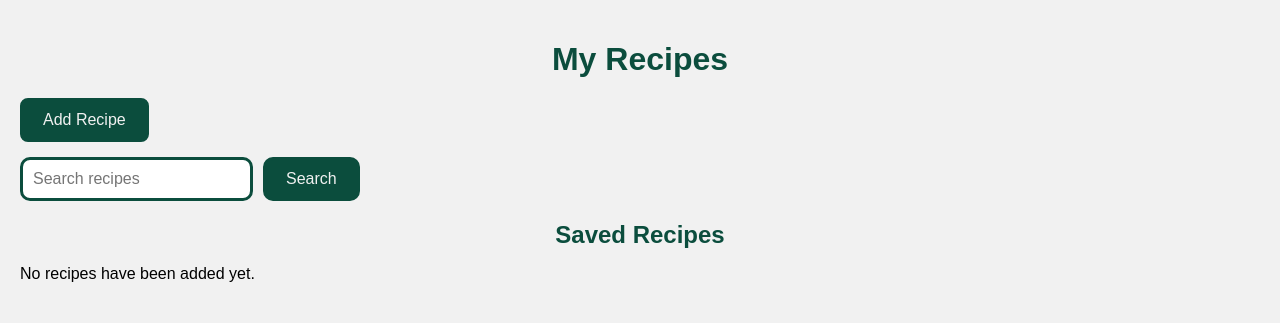
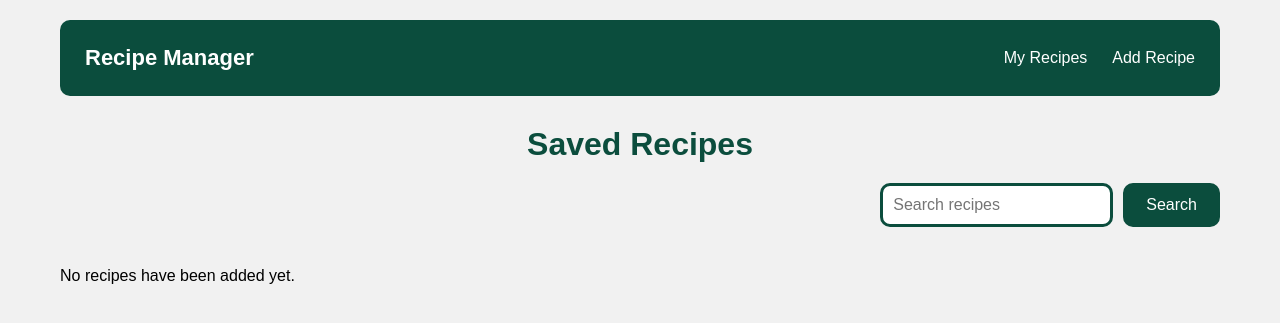
Before and after one commit to luciengland/CSCI4830, a Django app: page /recipes/ in a window 1280 px wide. Shown: the top 323 px of the page. Run offline with Django 5.2, Linux system fonts and the light colour scheme; data that the repository does not hold is empty.

Commit message:
added base navigation/styling

```diff
--- a/recipe_manager/static/recipe_manager/style.css
+++ b/recipe_manager/static/recipe_manager/style.css
@@ -3,8 +3,10 @@ body {
     background-color: #F1F1F1;
     font-family: Arial, sans-serif;
     color: #000000;
-    margin: 0;
+    margin: 0 auto;
     padding: 20px;
+    max-width: 1200px;
+    box-sizing: border-box;
 }
 
 /* My Recipes */
@@ -21,6 +23,19 @@ h2 {
     margin-top: 10px;
     margin-bottom: 10px;
 }
+/* -------------------------------- tool bar ------------------------------- */
+.recipe-toolbar {
+    display: flex;
+    justify-content: flex-end;
+    align-items: center;
+    margin-bottom: 20px;
+}
+
+.recipe-toolbar .search-form {
+    display: flex;
+    align-items: center;
+    gap: 10px;
+}
 
 /* ------------------------------ recipe cards ----------------------------- */
 
@@ -30,7 +45,9 @@ h2 {
     border: 3px solid #0B4D3D;
     border-radius: 30px;
     padding: 20px;
-    margin-bottom: 20px;
+    margin: 0 auto 20px;
+    max-width: 600px;
+    box-sizing: border-box;
 }
 
 /* recipe name */
@@ -61,7 +78,7 @@ h2 {
 .add-button {
     display: inline-block;
     background-color: #0B4D3D;
-    color: #F1F1F1;
+    color: white;
     border: 3px solid #0B4D3D;
     padding: 10px 20px;
     border-radius: 8px;
@@ -89,7 +106,7 @@ h2 {
 
 .search-form button {
     background-color: #0B4D3D;
-    color: #F1F1F1;
+    color: white;
     border: 3px solid #0B4D3D;
     border-radius: 10px;
     padding: 10px 20px;
@@ -117,7 +134,7 @@ h2 {
 .edit-button {
     display: inline-block;
     background-color: #0B4D3D;
-    color: #F1F1F1;
+    color: white;
     border: 3px solid #0B4D3D;
     padding: 10px 20px;
     border-radius: 8px;
@@ -133,7 +150,7 @@ h2 {
 .delete-button {
     display: inline-block;
     background-color: #0B4D3D;
-    color: #F1F1F1;
+    color: white;
     border: 3px solid #0B4D3D;
     padding: 10px 20px;
     border-radius: 8px;
@@ -148,10 +165,12 @@ h2 {
 
 /* -------------------------- back to recipes link ------------------------- */
 .back-link {
-    display: inline-block;
+    display: block;
+    width: fit-content;
+    margin: 25px auto 0;
     color: #0B4D3D;
     text-decoration: none;
-    margin-top: 10px;
+    font-weight: bold;
 }
 
 .back-link:hover {
@@ -166,6 +185,7 @@ h2 {
     padding: 20px;
     max-width: 600px;
     margin: 0 auto;     /* center form horizontally */
+    box-sizing: border-box;
 }
 
 .recipe-form input,
@@ -191,7 +211,7 @@ h2 {
 
 .recipe-form button {
     background-color: #0B4D3D;
-    color: #F1F1F1;
+    color: white;
     border: 3px solid #0B4D3D;
     border-radius: 30px;
     padding: 10px 20px;
@@ -202,3 +222,59 @@ h2 {
 .recipe-form button:hover {
     background-color: #049154;
 }
+
+/* ------------------------------ recipe actions ------------------------------ */
+.recipe-actions {
+    display: flex;
+    justify-content: center;
+    align-items: center;
+    gap: 10px;
+}
+
+.recipe-actions .edit-button,
+.recipe-actions .delete-button {
+    margin-bottom: 0;
+}
+
+
+/* ------------------------------ navigation bar ------------------------------ */
+.navbar {
+    background-color: #0B4D3D;
+    display: flex;
+    justify-content: space-between;
+    align-items: center;
+    padding: 25px 25px;
+    border-radius: 10px;
+    margin-bottom: 30px;
+}
+
+.navbar a {
+    color: white;
+    text-decoration: none;
+}
+
+.navbar-brand {
+    font-size: 22px;
+    font-weight: bold;
+}
+
+.navbar-links {
+    display: flex;
+    gap: 25px;
+}
+
+.navbar-links a:hover,
+.navbar-brand:hover {
+    color: #D2DDD8;
+}
+
+/* ------------------------- delete confirmation -------------------------- */
+.delete-confirmation {
+    text-align: center;
+    max-width: 600px;
+    margin: 0 auto;
+}
+
+.delete-confirmation p {
+    margin-bottom: 25px;
+}
--- /dev/null
+++ b/recipe_manager/templates/recipe_manager/base.html
@@ -0,0 +1,26 @@
+{% load static %}
+<!DOCTYPE html>
+<html>
+    <head>
+        <title>{% block title %}Recipe Manager{% endblock %}</title>
+        <link rel="stylesheet" href="{% static 'recipe_manager/style.css' %}">
+    </head>
+
+    <body>
+        <nav class="navbar">
+            <a href="{% url 'recipe_list' %}" class="navbar-brand">
+                Recipe Manager
+            </a>
+
+            <div class="navbar-links">
+                <a href="{% url 'recipe_list' %}">My Recipes</a>
+                <a href="{% url 'add_recipe' %}">Add Recipe</a>
+            </div>
+        </nav>
+
+        <main>
+            {% block content %}
+            {% endblock %}
+        </main>
+    </body>
+</html>
--- a/recipe_manager/templates/recipe_manager/recipe_list.html
+++ b/recipe_manager/templates/recipe_manager/recipe_list.html
@@ -1,28 +1,22 @@
-{% load static %}
-<!DOCTYPE html>
-<html>
-    <head>
-        <title>Recipe Manager</title>
-        <!-- add style sheet -->
-        <link rel="stylesheet" href="{% static 'recipe_manager/style.css' %}">
-    </head>
 
-    <body>
-        <h1>My Recipes</h1>
+{% extends 'recipe_manager/base.html' %}
 
-        <a href="{% url 'add_recipe' %}" class="add-button">Add Recipe</a>
+{% block title %}My Recipes{% endblock %}
 
-        <form method="GET" class="search-form">
-            <input type="text" name="q" placeholder="Search recipes" value="{{ query }}">
-            <button type="submit">Search</button>
-        </form>
+{% block content %}
+        <h1>Saved Recipes</h1>
+
+        <div class="recipe-toolbar">
+            <form method="GET" class="search-form">
+                <input type="text" name="q" placeholder="Search recipes" value="{{ query }}">
+                <button type="submit">Search</button>
+            </form>
+        </div>
 
         <!-- add clear search link -->
         {% if query %}
             <a href="{% url 'recipe_list' %}" class="clear-search">Clear Search</a>
         {% endif %}
-
-        <h2>Saved Recipes</h2>
 
         {% for recipe in recipes %}
             <div class="recipe-card">
@@ -46,5 +40,4 @@
                 <p>No recipes have been added yet.</p>
             {% endif %}
         {% endfor %}
-    </body>
-</html>
+ {% endblock %}
```
Also changed, not shown: recipe_manager/templates/recipe_manager/add_recipe.html (+6 -11 lines), recipe_manager/templates/recipe_manager/delete_recipe.html (+8 -13 lines), recipe_manager/templates/recipe_manager/edit_recipe.html (+6 -11 lines), recipe_manager/templates/recipe_manager/recipe_detail.html (+11 -14 lines).
